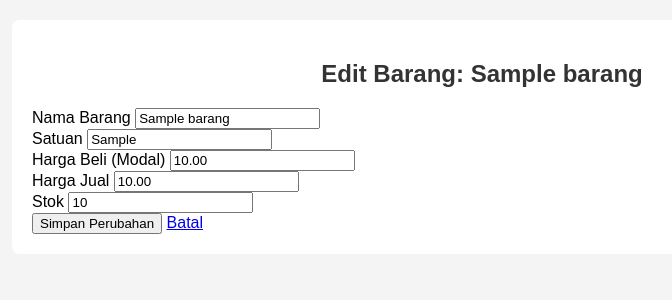
After one commit to MAMThanatos/TokoBangunanAyung, a PHP site: page /edit_barang.php?id=1 in a window 1280 px wide. The commit adds this page. Shown: the top 300 px of the page, without its empty margins (158-830 px from the left). Run offline with PHP 8.4, Linux system fonts and the light colour scheme; tables that the repository leaves empty hold one stand-in row (values such as "Sample post").

Commit message:
Penambahan Edit Barang

```diff
--- /dev/null
+++ b/edit_barang.php
@@ -0,0 +1,66 @@
+<?php
+require 'koneksi.php';
+
+$id = $_GET['id'];
+
+$sql = "SELECT * FROM barang WHERE barang_id = ?";
+$stmt = $pdo->prepare($sql);
+$stmt->execute([$id]);
+
+$barang = $stmt->fetch();
+
+if (!$barang) {
+    header("Location: kelola_barang.php");
+    exit();
+}
+?>
+
+<!DOCTYPE html>
+<html lang="id">
+<head>
+    <meta charset="UTF-8">
+    <meta name="viewport" content="width=device-width, initial-scale=1.0">
+    <title>Edit Barang</title>
+    <link rel="stylesheet" href="style.css"> </head>
+<body>
+
+    <div class="container">
+        <h2>Edit Barang: <?php echo htmlspecialchars($barang['nama_barang']); ?></h2>
+
+        <form action="proses_update.php" method="POST">
+
+            <input type="hidden" name="barang_id" value="<?php echo $barang['barang_id']; ?>">
+
+            <div class="form-group">
+                <label for="nama_barang">Nama Barang</label>
+                <input type="text" id="nama_barang" name="nama_barang" value="<?php echo htmlspecialchars($barang['nama_barang']); ?>" required>
+            </div>
+
+            <div class="form-group">
+                <label for="satuan">Satuan</label>
+                <input type="text" id="satuan" name="satuan" value="<?php echo htmlspecialchars($barang['satuan']); ?>" required>
+            </div>
+
+            <div class="form-group">
+                <label for="harga_beli">Harga Beli (Modal)</label>
+                <input type="decimal" id="harga_beli" name="harga_beli" value="<?php echo htmlspecialchars($barang['harga_beli']); ?>" required>
+            </div>
+
+            <div class="form-group">
+                <label for="harga_jual">Harga Jual</label>
+                <input type="decimal" id="harga_jual" name="harga_jual" value="<?php echo htmlspecialchars($barang['harga_jual']); ?>" required>
+            </div>
+
+            <div class="form-group">
+                <label for="stok">Stok</label>
+                <input type="number" id="stok" name="stok" value="<?php echo htmlspecialchars($barang['stok']); ?>" required>
+            </div>
+
+            <button type="submit" class="btn-submit">Simpan Perubahan</button>
+            <a href="kelola_barang.php" class="btn-cancel">Batal</a>
+        </form>
+
+    </div>
+
+</body>
+</html>
```
Also changed, not shown: kelola_barang.php (+8 -7 lines), proses_update.php (added, +44 -0 lines).
